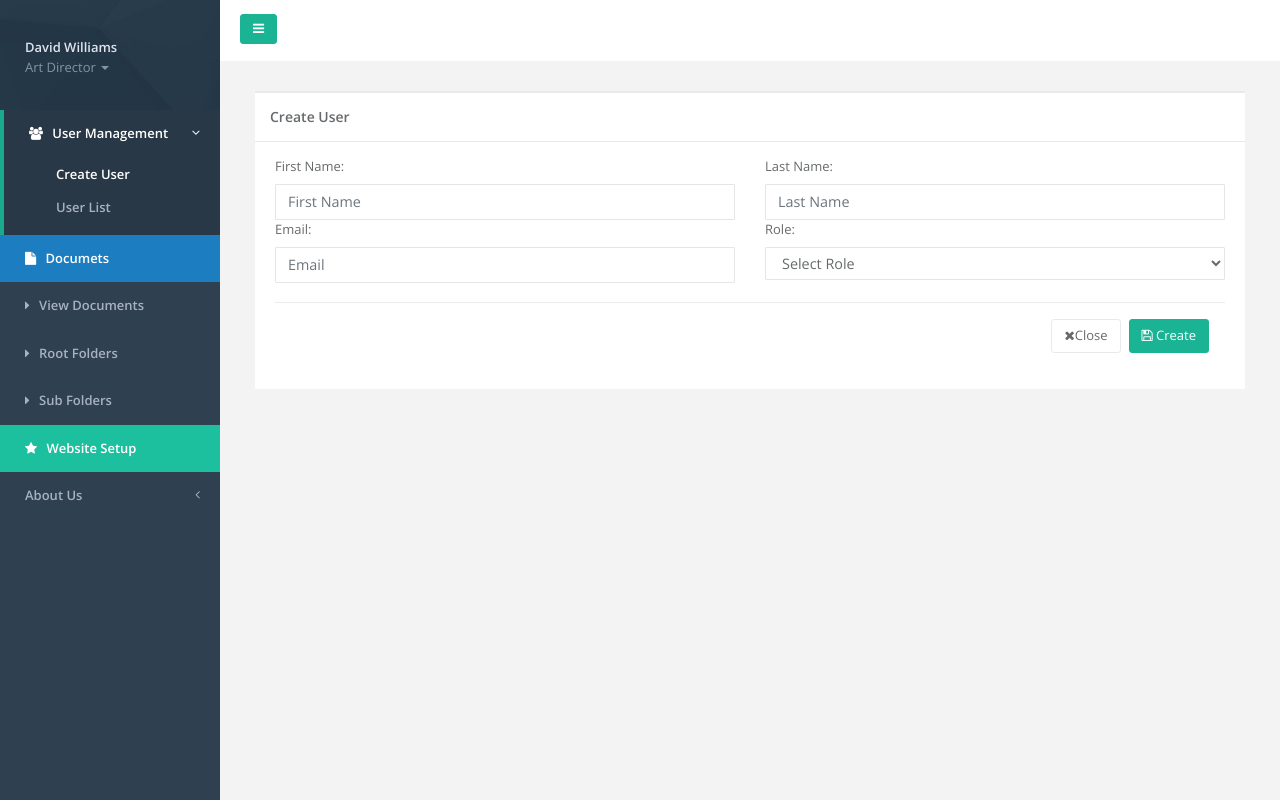
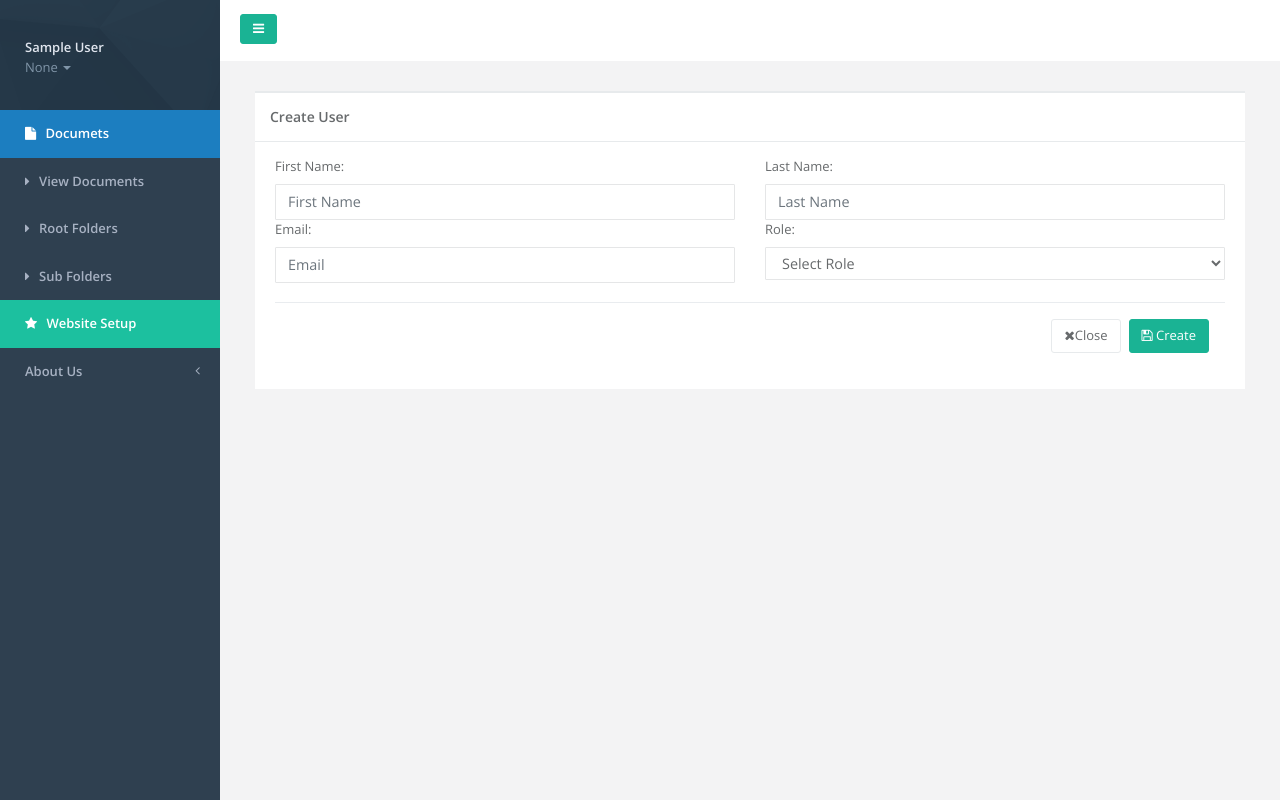
Before and after one commit to IsaacHatilima/IDSPMIS, a Django app: page /system-admin/create-user/ in a window 1280 px wide. Run offline with Django 3.2, Linux system fonts and the light colour scheme; the visitor is signed in with stand-in values (Sample User, id 1); some libraries are stand-ins or nearby versions.

Commit message:
User Role

```diff
--- a/templates/system_admin/components/sidenav.html
+++ b/templates/system_admin/components/sidenav.html
@@ -6,13 +6,13 @@
                 <div class="dropdown profile-element">
                     <!-- <img alt="image" class="rounded-circle" src="{% static 'img/profile_small.jpg' %}"/> -->
                     <a data-toggle="dropdown" class="dropdown-toggle" href="#">
-                        <span class="block m-t-xs font-bold">David Williams</span>
-                        <span class="text-muted text-xs block">Art Director <b class="caret"></b></span>
+                        <span class="block m-t-xs font-bold">{{ user.first_name }} {{ user.last_name }}</span>
+                        <span class="text-muted text-xs block">{{ user.user_role }} <b class="caret"></b></span>
                     </a>
                     <ul class="dropdown-menu animated fadeInRight m-t-xs">
-                        <li><a class="dropdown-item" href="profile.html">Profile</a></li>
+                        <!-- <li><a class="dropdown-item" href="profile.html">Profile</a></li>
                         <li><a class="dropdown-item" href="contacts.html">Contacts</a></li>
-                        <li><a class="dropdown-item" href="mailbox.html">Mailbox</a></li>
+                        <li><a class="dropdown-item" href="mailbox.html">Mailbox</a></li> -->
                         <li class="dropdown-divider"></li>
                         <li><a class="dropdown-item" href="{% url 'logout' %}">Logout</a></li>
                     </ul>
@@ -21,6 +21,7 @@
                     IN+
                 </div>
             </li>
+            {% if user.user_role == "System Admin"  %}
                 <li class="{% if user_list or create_user %}active{% endif %}">
                     <a href="#"><i class="fa fa-users"></i> <span class="nav-label">User Management </span><span class="fa arrow"></span></a>
                     <ul class="nav nav-second-level collapse">
@@ -28,6 +29,7 @@
                         <li class="{% if users %}active{% endif %}"><a href="{% url 'users' %}">User List</a></li>
                     </ul>
                 </li>
+            {% endif %}
             <li class="document_repo">
                 <a href="#"><i class="fa fa-file"></i> <span class="nav-label">Documets</span></a>
             </li>
```
Lines whose indentation alone changed are shown as unchanged.
